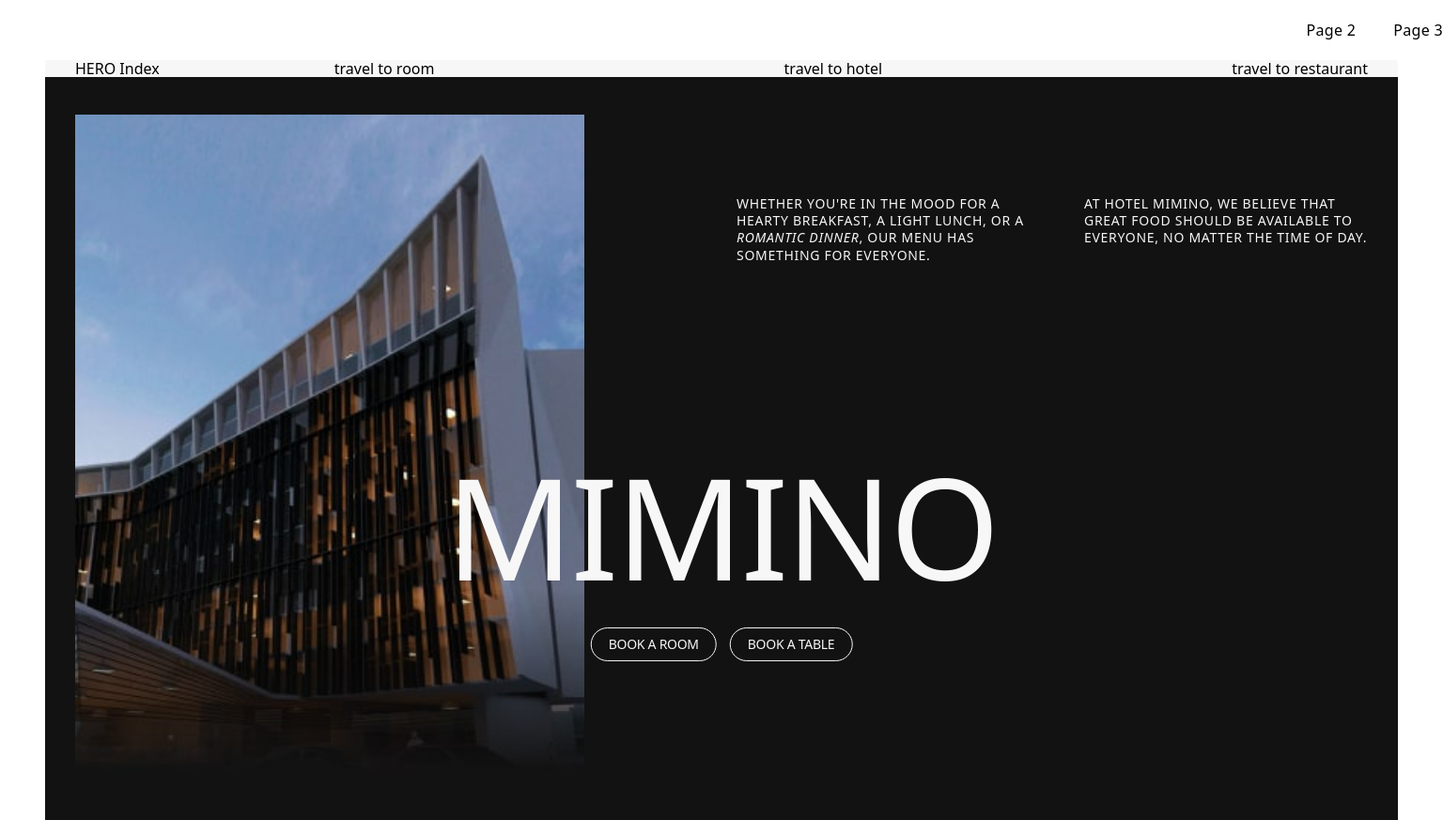
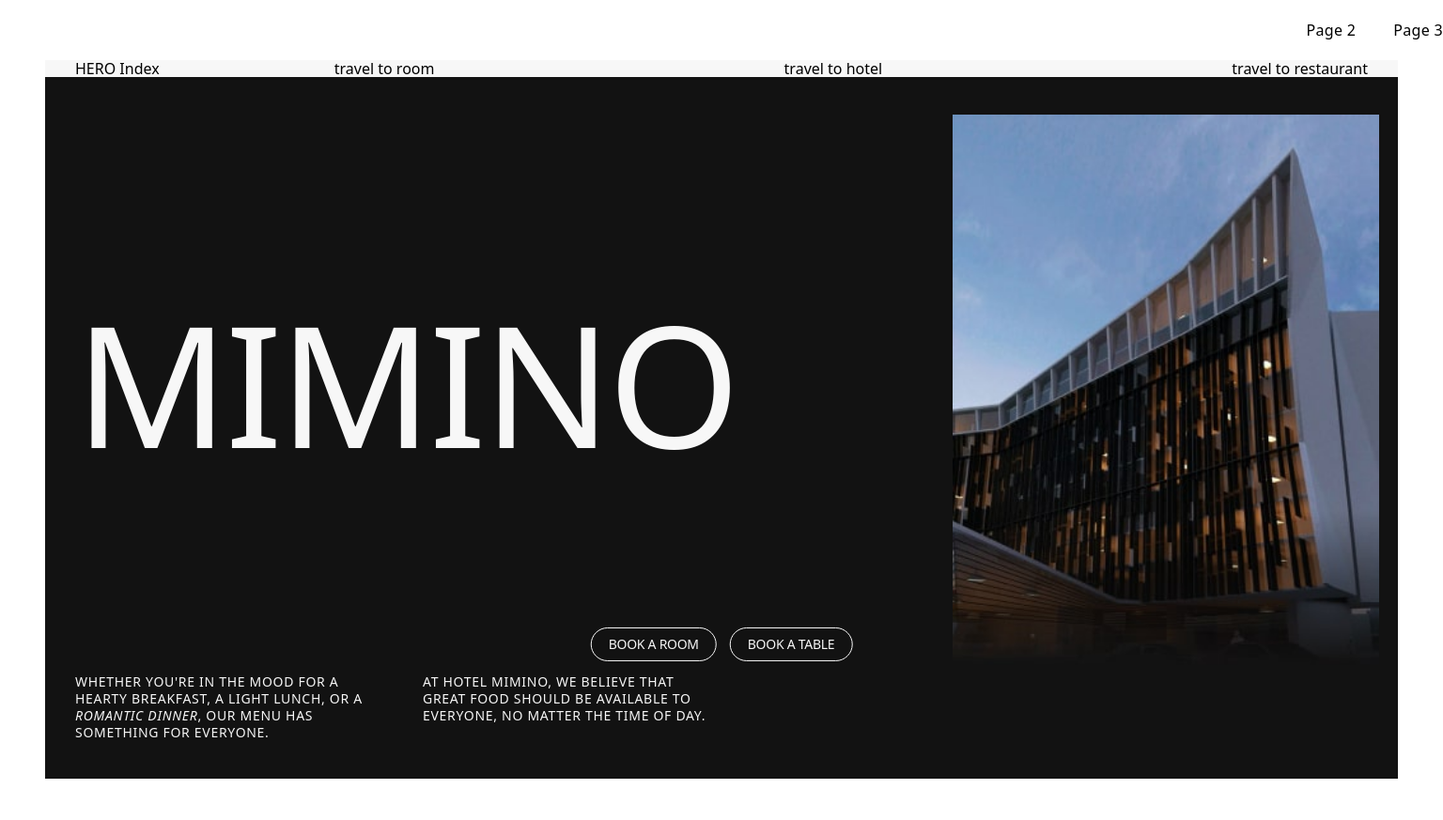
Before and after one commit to Koval0050/project-team-3, a website built with Vite: page src/index.html in a window 1536 px wide. Shown: the whole page at 94% size. After the commit the page ends 829 px from the top, so only its background shows below. Built offline with nearby package versions, Linux system fonts and the light colour scheme; files whose address does not match are found by name.

Commit message:
correction

```diff
--- a/src/css/pages/hotel/hero-hotel.css
+++ b/src/css/pages/hotel/hero-hotel.css
@@ -90,7 +90,7 @@ color: #121212;
 margin-top: 40px;
 }
 .boxes {
-    width: 338px;
+    width: 100%;
 }
 .box {
     width: 289px;
@@ -191,6 +191,9 @@ transform: translate(-50%, -50%);
         /* padding-right: 20px; */
         margin-left: auto;
         margin-right: auto;
+        }
+        .boxes {
+            width: 338px;
         }
     }
 
@@ -304,4 +307,21 @@ transform: translate(-50%, -50%);
     font-size: 18px;
     line-height: 1.33;
     }
-}
+    .hero-home-group-desk {
+        display: flex;
+    }
+    .hero-home-title {
+        transform: none;
+        position: relative;
+        left: 0;
+        margin-right: 230px;
+        margin-top: 196px;
+        margin-bottom: 196px;
+
+        font-size: 180px;
+        line-height: 180px;
+        }
+        .hero-home-sent {
+            margin-top: 0;
+        }
+    }
--- a/src/partials/index/hero.html
+++ b/src/partials/index/hero.html
@@ -9,7 +9,7 @@
   <section class="hero-home">
     <div class="container hero-home-container">
         <div class="hero-home-group">
-          <div class="hero-home-group-tablet">
+          <div class="hero-home-group-desk">
             <h1 class="hero-home-title">Mimino</h1>
             <picture>
               <source
@@ -32,7 +32,6 @@
             src="./img/hotel/hero-hotel/mob-home_1x.jpg"
             alt="height modern build"
             width="542">
-        </div>
             <ul class="hero-home-list-btn list">
               <li class="hero-home-button">
                   <button class="hero-home-btn" type="button">book a room</button>
@@ -41,6 +40,8 @@
                   <button class="hero-home-btn" type="button">book  a table</button>
               </li>
           </ul>
+        </div>
+
       </div>
         <div class="hero-home-sent">
             <ul class="hero-home-list list">
```
Lines whose indentation alone changed are shown as unchanged.
